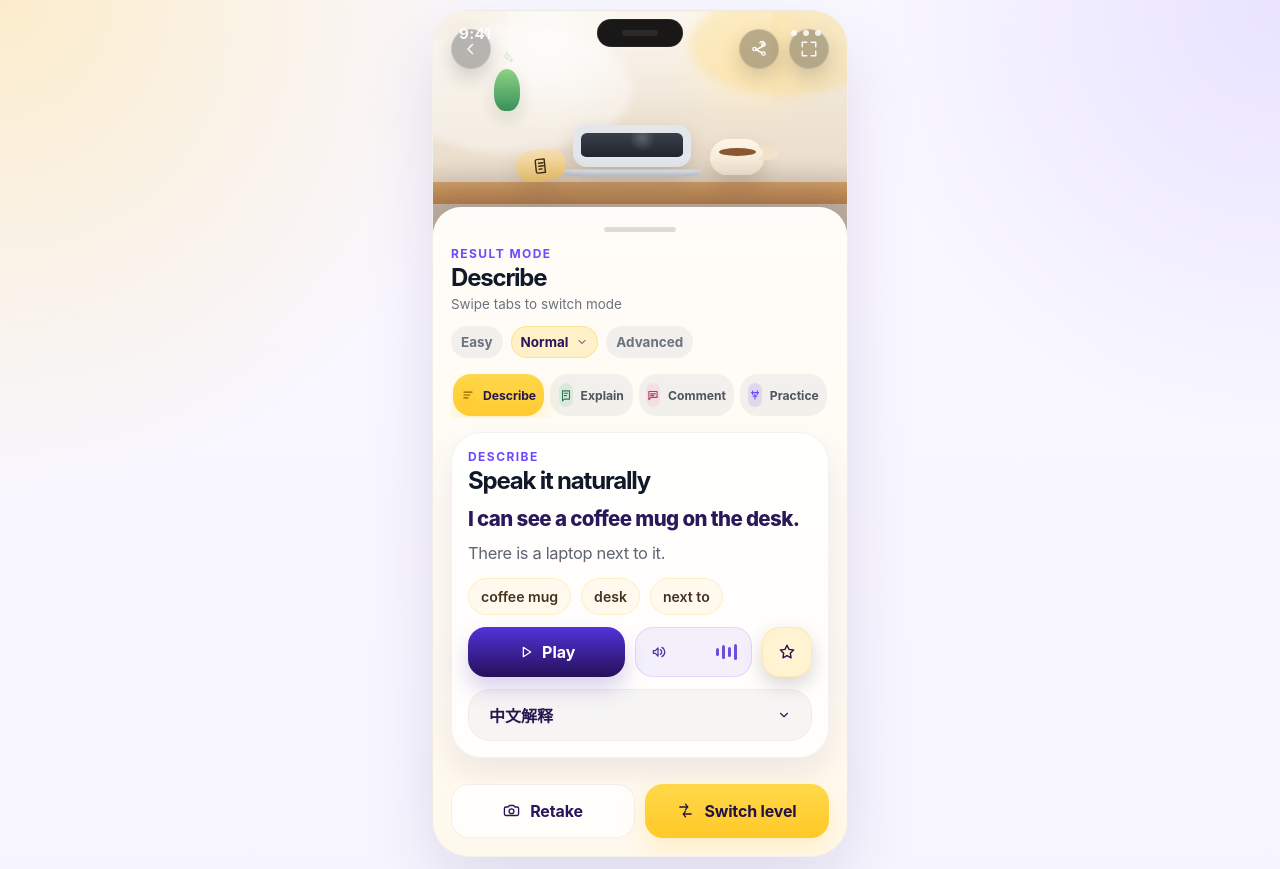
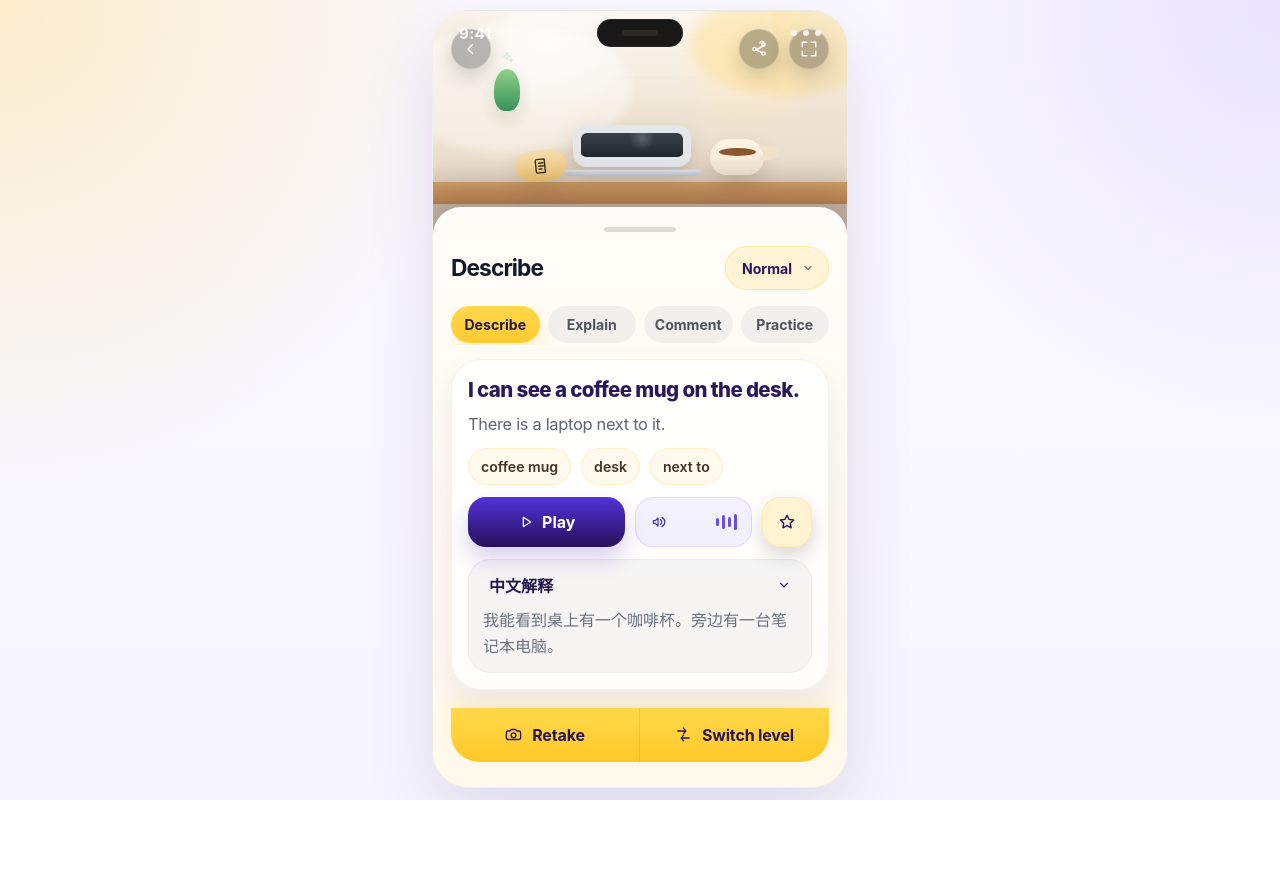
Before and after one commit to okkknight/snapspeak, a React (Vite) app: page / in a window 1280 px wide. Both pictures are taken after a click on the button 640 px from the left and 721 px from the top of the page. After the commit the page ends 800 px from the top, so only its background shows below. Built offline with nearby package versions, Linux system fonts and the light colour scheme.

Commit message:
fix: align snapspeak ui to reference

```diff
--- a/src/App.tsx
+++ b/src/App.tsx
@@ -52,7 +52,7 @@ export default function App() {
 
   useEffect(() => {
     setChineseOpen(false);
-  }, [activeMode, activeLevel, screen]);
+  }, [activeMode, activeLevel]);
 
   const handlePlay = () => {
     if (typeof window === 'undefined' || !window.speechSynthesis) {
@@ -70,13 +70,14 @@ export default function App() {
 
   const handleShutter = () => {
     setScreen('result');
-    setChineseOpen(false);
+    setChineseOpen(true);
     setPlaying(false);
   };
 
   const handleRetake = () => {
     setScreen('camera');
     setPlaying(false);
+    setChineseOpen(false);
   };
 
   const handleSwitchLevel = () => {
--- a/src/components/EnglishResultCard.tsx
+++ b/src/components/EnglishResultCard.tsx
@@ -24,13 +24,6 @@ export function EnglishResultCard({
 }: Props) {
   return (
     <article className={cn('english-result-card', className)}>
-      <div className="english-result-card__header">
-        <div>
-          <p className="english-result-card__eyebrow">{result.title}</p>
-          <h3 className="english-result-card__title">Speak it naturally</h3>
-        </div>
-      </div>
-
       <div className="english-result-card__content">
         {result.english.map((line) => (
           <p key={line}>{line}</p>
--- a/src/components/LevelSelector.tsx
+++ b/src/components/LevelSelector.tsx
@@ -10,19 +10,15 @@ type Props = {
 };
 
 export function LevelSelector({ active, onChange, levels = ['Easy', 'Normal', 'Advanced'], className }: Props) {
+  const currentIndex = levels.indexOf(active);
+  const nextLevel = levels[(currentIndex + 1) % levels.length];
+
   return (
     <div className={cn('level-selector', className)}>
-      {levels.map((level) => (
-        <button
-          key={level}
-          type="button"
-          className={cn('level-selector__item', active === level && 'level-selector__item--active')}
-          onClick={() => onChange?.(level)}
-        >
-          <span>{level}</span>
-          {level === active ? <ChevronDownIcon size={12} /> : null}
-        </button>
-      ))}
+      <button type="button" className="level-selector__item" onClick={() => onChange?.(nextLevel)}>
+        <span>{active}</span>
+        <ChevronDownIcon size={12} />
+      </button>
     </div>
   );
 }
--- a/src/components/ModeTabs.tsx
+++ b/src/components/ModeTabs.tsx
@@ -1,7 +1,6 @@
-import { useEffect, useRef, type PointerEvent } from 'react';
+import { useRef, type PointerEvent } from 'react';
 import { cn } from '../utils/cn';
 import type { Mode } from '../types';
-import { CommentIcon, DescribeIcon, ExplainIcon, PracticeIcon } from './icons';
 
 type Props = {
   active: Mode;
@@ -19,33 +18,6 @@ export function ModeTabs({
   className,
 }: Props) {
   const gesture = useRef<{ x: number; y: number } | null>(null);
-  const itemRefs = useRef<Record<Mode, HTMLButtonElement | null>>({
-    Describe: null,
-    Explain: null,
-    Comment: null,
-    Practice: null,
-  });
-
-  useEffect(() => {
-    itemRefs.current[active]?.scrollIntoView({
-      behavior: 'smooth',
-      inline: 'center',
-      block: 'nearest',
-    });
-  }, [active]);
-
-  const getModeIcon = (mode: Mode) => {
-    switch (mode) {
-      case 'Describe':
-        return DescribeIcon;
-      case 'Explain':
-        return ExplainIcon;
-      case 'Comment':
-        return CommentIcon;
-      case 'Practice':
-        return PracticeIcon;
-    }
-  };
 
   const handlePointerDown = (event: PointerEvent<HTMLDivElement>) => {
     gesture.current = { x: event.clientX, y: event.clientY };
@@ -80,20 +52,13 @@ export function ModeTabs({
     >
       {modes.map((mode) => {
         const selected = mode === active;
-        const ModeIcon = getModeIcon(mode);
         return (
           <button
             key={mode}
             type="button"
-            ref={(node) => {
-              itemRefs.current[mode] = node;
-            }}
             className={cn('mode-tabs__item', selected && 'mode-tabs__item--active')}
             onClick={() => onChange?.(mode)}
           >
-            <span className={cn('mode-tabs__icon', `mode-tabs__icon--${mode.toLowerCase()}`)}>
-              <ModeIcon size={14} />
-            </span>
             <span className="mode-tabs__label">{mode}</span>
           </button>
         );
--- a/src/components/ResultBottomSheet.tsx
+++ b/src/components/ResultBottomSheet.tsx
@@ -40,14 +40,8 @@ export function ResultBottomSheet({
     <section className={cn('result-bottom-sheet', className)}>
       <div className="result-bottom-sheet__handle" />
       <div className="result-bottom-sheet__header">
-        <div className="result-bottom-sheet__headline">
-          <p className="result-bottom-sheet__eyebrow">Result mode</p>
-          <h3 className="result-bottom-sheet__title">{result.title}</h3>
-          <p className="result-bottom-sheet__hint">Swipe tabs to switch mode</p>
-        </div>
-        <div className="result-bottom-sheet__level-row">
-          <LevelSelector active={level} onChange={onLevelChange} />
-        </div>
+        <h3 className="result-bottom-sheet__title">{result.title}</h3>
+        <LevelSelector active={level} onChange={onLevelChange} />
       </div>
       <ModeTabs active={mode} onChange={onModeChange} onStep={onModeStep} />
       <EnglishResultCard
--- a/src/components/icons.tsx
+++ b/src/components/icons.tsx
@@ -52,48 +52,6 @@ export function CameraIcon(props: IconProps) {
     <Icon {...props}>
       <path d="M4 7h3l2-2h6l2 2h3a2 2 0 0 1 2 2v8a2 2 0 0 1-2 2H4a2 2 0 0 1-2-2V9a2 2 0 0 1 2-2Z" />
       <circle cx="12" cy="13" r="3.4" />
-    </Icon>
-  );
-}
-
-export function DescribeIcon(props: IconProps) {
-  return (
-    <Icon {...props}>
-      <path d="M5 7h14" />
-      <path d="M5 12h10" />
-      <path d="M5 17h7" />
-    </Icon>
-  );
-}
-
-export function ExplainIcon(props: IconProps) {
-  return (
-    <Icon {...props}>
-      <path d="M6 5h12v14H9l-3 3V5Z" />
-      <path d="M9 9h6" />
-      <path d="M9 13h4" />
-    </Icon>
-  );
-}
-
-export function CommentIcon(props: IconProps) {
-  return (
-    <Icon {...props}>
-      <path d="M5 6h14v10H9l-4 4V6Z" />
-      <path d="M8 10h8" />
-      <path d="M8 13h5" />
-    </Icon>
-  );
-}
-
-export function PracticeIcon(props: IconProps) {
-  return (
-    <Icon {...props}>
-      <path d="M6 8h12" />
-      <path d="M8 5v6" />
-      <path d="M16 5v6" />
-      <path d="M12 11v8" />
-      <path d="M9 14h6" />
     </Icon>
   );
 }
--- a/src/styles.css
+++ b/src/styles.css
@@ -162,17 +162,18 @@ button {
   z-index: 2;
   display: grid;
   grid-template-columns: repeat(2, minmax(0, 1fr));
-  gap: 10px;
+  gap: 0;
   margin-top: 18px;
-  padding-top: 8px;
-  background: linear-gradient(180deg, rgba(255, 249, 238, 0), rgba(255, 249, 238, 0.92) 28%, rgba(255, 249, 238, 1));
+  overflow: hidden;
+  border-radius: 0 0 28px 28px;
+  background: linear-gradient(180deg, #ffd84a, #ffc928);
+  box-shadow: 0 -8px 18px rgba(255, 201, 40, 0.12);
 }
 
 .result-bottom-sheet__ghost-button,
 .result-bottom-sheet__primary-button {
   min-height: 54px;
   border: 0;
-  border-radius: 18px;
   font-weight: 700;
   cursor: pointer;
   display: inline-flex;
@@ -180,18 +181,16 @@ button {
   justify-content: center;
   gap: 10px;
   letter-spacing: -0.01em;
+  color: #2a145a;
+  background: transparent;
 }
 
 .result-bottom-sheet__ghost-button {
-  color: #2a145a;
-  background: rgba(255, 255, 255, 0.78);
-  border: 1px solid rgba(17, 24, 39, 0.06);
+  border-right: 1px solid rgba(42, 20, 90, 0.08);
 }
 
 .result-bottom-sheet__primary-button {
-  color: #251245;
-  background: linear-gradient(180deg, #ffd84a, #ffc928);
-  box-shadow: 0 10px 24px rgba(255, 201, 40, 0.22);
+  border-left: 0;
 }
 
 .app-shell {
@@ -638,47 +637,19 @@ button {
   background: rgba(17, 24, 39, 0.14);
 }
 
-.result-bottom-sheet__header,
-.english-result-card__header {
+.result-bottom-sheet__header {
   display: flex;
-  align-items: flex-start;
+  align-items: center;
   justify-content: space-between;
   gap: 14px;
 }
 
-.result-bottom-sheet__header {
-  display: grid;
-  grid-template-columns: minmax(0, 1fr);
-  gap: 14px;
-}
-
-.result-bottom-sheet__level-row {
-  display: flex;
-  justify-content: flex-start;
-}
-
-.result-bottom-sheet__eyebrow,
-.english-result-card__eyebrow {
-  margin: 0 0 4px;
-  font-size: 12px;
-  font-weight: 700;
-  letter-spacing: 0.12em;
-  text-transform: uppercase;
-  color: var(--primary);
-}
-
-.result-bottom-sheet__title,
-.english-result-card__title {
+.result-bottom-sheet__title {
   margin: 0;
-  font-size: 1.5rem;
+  font-size: 1.42rem;
   line-height: 1.05;
-  letter-spacing: -0.05em;
-}
-
-.result-bottom-sheet__hint {
-  margin: 6px 0 0;
-  font-size: 0.84rem;
-  color: var(--muted);
+  letter-spacing: -0.04em;
+  flex: none;
 }
 
 .result-bottom-sheet .mode-tabs {
@@ -687,11 +658,9 @@ button {
 
 .mode-tabs {
   display: flex;
-  gap: 6px;
+  gap: 8px;
   overflow-x: auto;
   padding-bottom: 2px;
-  padding-inline: 2px;
-  scroll-snap-type: x proximity;
   touch-action: pan-y;
   scrollbar-width: none;
 }
@@ -714,12 +683,13 @@ button {
 }
 
 .mode-tabs__item {
-  min-width: 76px;
-  padding: 9px 9px 9px 9px;
-  border-radius: 18px;
+  flex: 1 1 0;
+  min-width: 0;
+  padding: 10px 8px;
+  border-radius: 999px;
   background: rgba(17, 24, 39, 0.05);
   color: rgba(17, 24, 39, 0.72);
-  scroll-snap-align: center;
+  text-align: center;
 }
 
 .mode-tabs__item--active {
@@ -728,77 +698,31 @@ button {
   box-shadow: 0 10px 22px rgba(255, 201, 40, 0.24);
 }
 
-.mode-tabs__icon {
-  display: inline-grid;
-  place-items: center;
-  width: 24px;
-  height: 24px;
-  border-radius: 9px;
-  background: rgba(109, 74, 255, 0.08);
-  color: var(--primary);
-}
-
-.mode-tabs__icon--describe {
-  background: rgba(255, 201, 40, 0.18);
-  color: #8d6400;
-}
-
-.mode-tabs__icon--explain {
-  background: rgba(101, 198, 143, 0.16);
-  color: #2f7a52;
-}
-
-.mode-tabs__icon--comment {
-  background: rgba(255, 120, 160, 0.14);
-  color: #ad3c69;
-}
-
-.mode-tabs__icon--practice {
-  background: rgba(109, 74, 255, 0.14);
-  color: var(--primary);
-}
-
 .mode-tabs__label {
   position: relative;
   z-index: 1;
-  font-size: 0.76rem;
+  font-size: 0.88rem;
   font-weight: 700;
-}
-
-.mode-tabs__pill {
-  position: absolute;
-  inset: 0;
-  border-radius: inherit;
 }
 
 .level-selector {
   display: flex;
-  gap: 8px;
-  flex-wrap: nowrap;
-  max-width: 100%;
-  overflow-x: auto;
   justify-content: flex-end;
-  scrollbar-width: none;
-  -ms-overflow-style: none;
-}
-
-.level-selector::-webkit-scrollbar {
-  display: none;
 }
 
 .level-selector__item {
-  padding: 8px 10px;
+  display: inline-flex;
+  align-items: center;
+  gap: 10px;
+  min-height: 44px;
+  padding: 0 14px 0 16px;
   border-radius: 999px;
-  font-size: 0.84rem;
+  font-size: 0.88rem;
   font-weight: 700;
-  color: var(--muted);
-  background: rgba(17, 24, 39, 0.05);
-}
-
-.level-selector__item--active {
   color: #2a145a;
-  background: rgba(255, 201, 40, 0.22);
-  box-shadow: inset 0 0 0 1px rgba(255, 201, 40, 0.36);
+  border: 1px solid rgba(255, 201, 40, 0.32);
+  background: rgba(255, 201, 40, 0.16);
+  box-shadow: inset 0 1px 0 rgba(255, 255, 255, 0.35);
 }
 
 .english-result-card {
```
